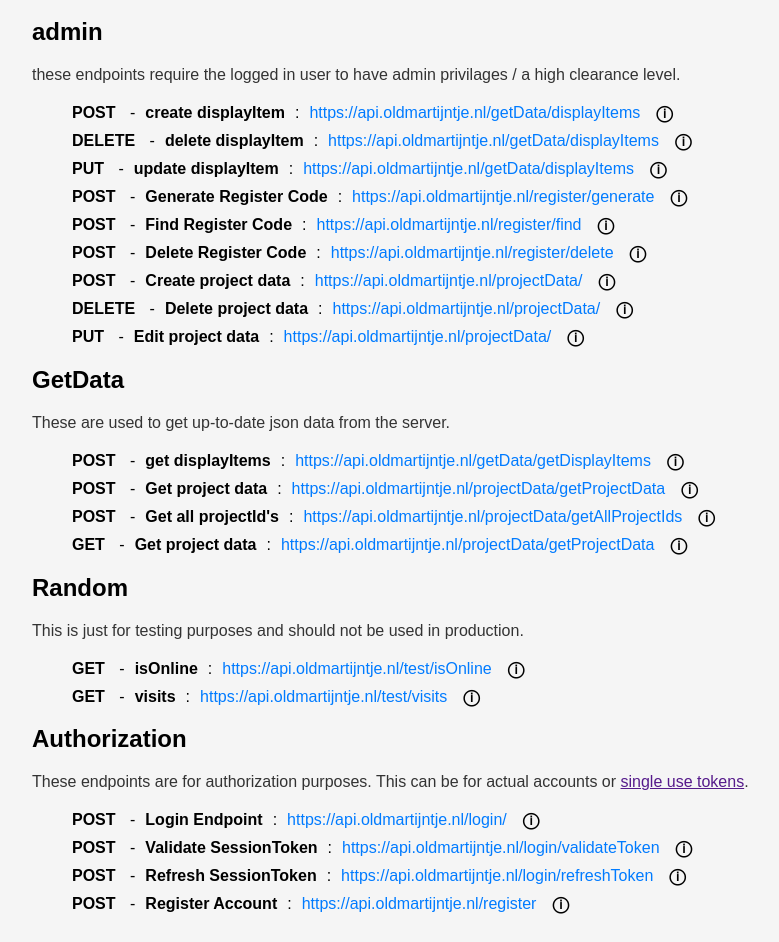
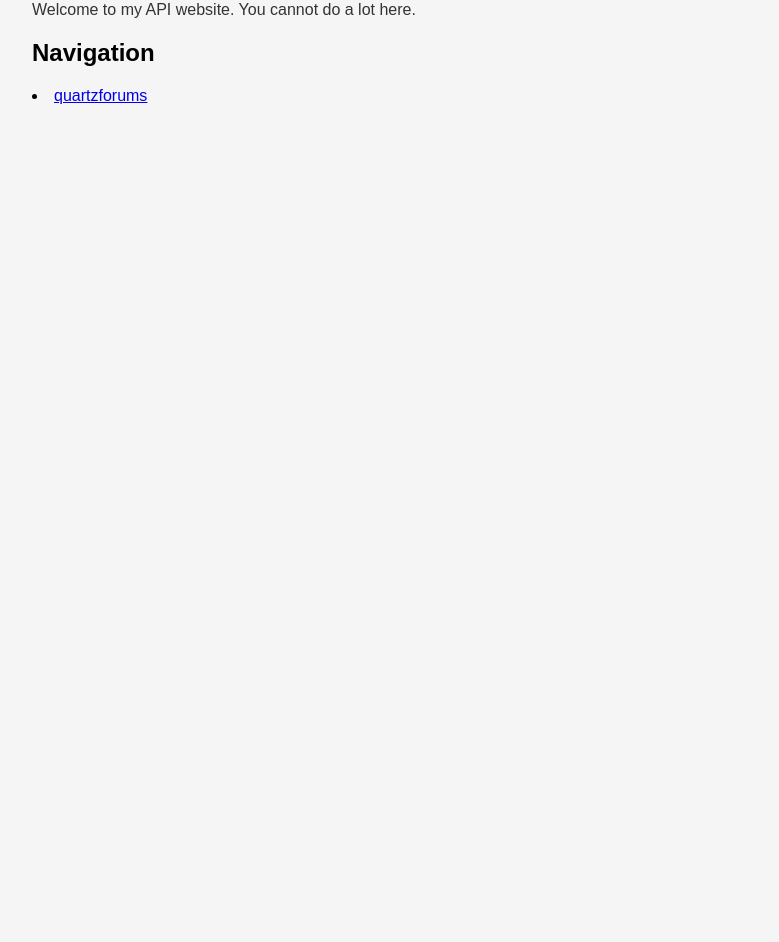
Before and after one commit to oldmartijntje/oldmartijntje.nl-api, a website: page homepage/index.html in a window 1280 px wide. Shown: the part 300-1242 px from the top of the page, without its empty margins (108-887 px from the left). After the commit the page ends 800 px from the top, so only its background shows below. Drawn offline with Linux system fonts and the light colour scheme.

Commit message:
update the index

```diff
--- a/homepage/index.html
+++ b/homepage/index.html
@@ -19,7 +19,7 @@
 <body>
     <header class="header">
         <div class="container">
-            <h1><a href="https://oldmartijntje.nl" class="logo">OldMartijntje.nl</a></h1>
+            <h1 class="center"><a href="https://oldmartijntje.nl" class="logo">OldMartijntje.nl</a></h1>
             <nav class="navigation">
                 <ul>
                     <li><a href="https://docs.oldmartijntje.nl">Digital Garden</a></li>
@@ -31,15 +31,17 @@
 
     <main class="main">
         <div class="container">
-            <h1>API Endpoints</h1>
-            <p>Welcome to my developer portal! Here you'll find all the information you need to integrate with my
-                API.<br></p>
+            <h1>API INDEX</h1>
+            <p>
+                Welcome to my API website. You cannot do a lot here.
+
             </p>
-            <ul id="api-list"></ul>
+            <h2>Navigation</h2>
+            <lu>
+                <li><a href="quartzforums/">quartzforums</a></li>
+            </lu>
         </div>
     </main>
-
-    <script src="./script.js"></script>
 </body>
 
 </html>
--- a/homepage/script.js
+++ /dev/null
@@ -1,191 +0,0 @@
-const endpoints = [
-    {
-        name: 'create displayItem',
-        url: 'https://api.oldmartijntje.nl/getData/displayItems',
-        type: 'POST',
-        header: 'admin',
-        hoverText: 'This endpoint is used to create a new displayItem.',
-    },
-    {
-        name: 'delete displayItem',
-        url: 'https://api.oldmartijntje.nl/getData/displayItems',
-        type: 'DELETE',
-        header: 'admin',
-        hoverText: 'This endpoint is used to delete a displayItem.',
-    },
-    {
-        name: 'update displayItem',
-        url: 'https://api.oldmartijntje.nl/getData/displayItems',
-        type: 'PUT',
-        header: 'admin',
-        hoverText: 'This endpoint is used to update a displayItem.',
-    },
-    {
-        name: 'get displayItems',
-        url: 'https://api.oldmartijntje.nl/getData/getDisplayItems',
-        type: 'POST',
-        header: 'GetData',
-        hoverText: 'This endpoint is used to get all my displayItems.',
-    },
-    {
-        name: 'isOnline',
-        url: 'https://api.oldmartijntje.nl/test/isOnline',
-        type: 'GET',
-        header: 'Random',
-        hoverText: 'This endpoint is used to check if the server is online.',
-    },
-    {
-        name: 'visits',
-        url: 'https://api.oldmartijntje.nl/test/visits',
-        type: 'GET',
-        header: 'Random',
-        hoverText: 'This endpoint is used to check how many times the server has been visited.',
-    },
-    {
-        name: 'Login Endpoint',
-        url: 'https://api.oldmartijntje.nl/login/',
-        type: 'POST',
-        header: 'Authorization',
-        hoverText: 'This endpoint is used to login to the server. It requires a username and password.',
-    },
-    {
-        name: 'Validate SessionToken',
-        url: 'https://api.oldmartijntje.nl/login/validateToken',
-        type: 'POST',
-        header: 'Authorization',
-        hoverText: 'This endpoint is used to check if a session token is still valid. Does require a username and sessiontoken.',
-    },
-    {
-        name: 'Refresh SessionToken',
-        url: 'https://api.oldmartijntje.nl/login/refreshToken',
-        type: 'POST',
-        header: 'Authorization',
-        hoverText: 'This endpoint is used to get a new sessiontoken with an old one.',
-    },
-    {
-        name: 'Register Account',
-        url: 'https://api.oldmartijntje.nl/register',
-        type: 'POST',
-        header: 'Authorization',
-        hoverText: 'This endpoint is used to create an account with a registration code.',
-    },
-    {
-        name: 'Generate Register Code',
-        url: 'https://api.oldmartijntje.nl/register/generate',
-        type: 'POST',
-        header: 'admin',
-        hoverText: 'This endpoint is used to create a registration code.',
-    },
-    {
-        name: 'Find Register Code',
-        url: 'https://api.oldmartijntje.nl/register/find',
-        type: 'POST',
-        header: 'admin',
-        hoverText: 'This endpoint is used to find all usable registration codes.',
-    },
-    {
-        name: 'Delete Register Code',
-        url: 'https://api.oldmartijntje.nl/register/delete',
-        type: 'POST',
-        header: 'admin',
-        hoverText: 'This endpoint is used to delete a registration code.',
-    },
-    {
-        name: 'Get project data',
-        url: 'https://api.oldmartijntje.nl/projectData/getProjectData',
-        type: 'POST',
-        header: 'GetData',
-        hoverText: 'This endpoint is used to get all the data from a specific project.',
-    },
-    {
-        name: 'Get all projectId\'s',
-        url: 'https://api.oldmartijntje.nl/projectData/getAllProjectIds',
-        type: 'POST',
-        header: 'GetData',
-        hoverText: 'This endpoint is used to get all the projectId\'s.',
-    },
-    {
-        name: 'Create project data',
-        url: 'https://api.oldmartijntje.nl/projectData/',
-        type: 'POST',
-        header: 'admin',
-        hoverText: 'This endpoint is used to create a new projectData object.',
-    },
-    {
-        name: 'Delete project data',
-        url: 'https://api.oldmartijntje.nl/projectData/',
-        type: 'DELETE',
-        header: 'admin',
-        hoverText: 'This endpoint is used to delete a projectData object.',
-    },
-    {
-        name: 'Edit project data',
-        url: 'https://api.oldmartijntje.nl/projectData/',
-        type: 'PUT',
-        header: 'admin',
-        hoverText: 'This endpoint is used to edit a projectData object.',
-    },
-    {
-        name: 'Get project data',
-        url: 'https://api.oldmartijntje.nl/projectData/getProjectData',
-        type: 'GET',
-        header: 'GetData',
-        hoverText: 'This endpoint is used to get all the data from a specific project (unauth only).',
-    },
-];
-
-const tabInfo = {
-    "user": "these endpoints require the user to be logged in. And currently I am the only one with an account.",
-    "admin": "these endpoints require the logged in user to have admin privilages / a high clearance level.",
-    "Random": "This is just for testing purposes and should not be used in production.",
-    "GetData": "These are used to get up-to-date json data from the server.",
-    "Authorization": "These endpoints are for authorization purposes. This can be for actual accounts or <a href=''>single use tokens</a>."
-}
-
-const apiList = document.getElementById('api-list');
-
-function addEndpoint(name, url, type, header, hoverText) {
-    const headerElement = document.getElementById(header);
-
-    if (headerElement) {
-        const headerElementList = document.getElementById(`${header}-list`);
-        // Header already exists, append to it
-        const listItem = document.createElement('li');
-        listItem.innerHTML = `<span><b>${type}</b> - </span><span><b>${name}</b>: </span><a href="${url}">${url}</a><b style="cursor:pointer" class="icon" title="${hoverText}" onclick="alert('${hoverText}')">ⓘ</b>`;
-
-        headerElementList.appendChild(listItem);
-    } else {
-        // Create a new header and list
-        const headerElement = document.createElement('div');
-        const headerInfoElement = document.createElement('div');
-        const headerHeaderElement = document.createElement('h2');
-        headerElement.id = header;
-        headerHeaderElement.textContent = header;
-        apiList.appendChild(headerElement);
-        headerElement.appendChild(headerHeaderElement);
-
-        headerInfoElement.id = `${header}-info`;
-        headerElement.appendChild(headerInfoElement);
-
-        const list = document.createElement('ul');
-        list.id = `${header}-list`;
-        headerElement.appendChild(list);
-
-        const listItem = document.createElement('li');
-        listItem.innerHTML = `<span><b>${type}</b> - </span><span><b>${name}</b>: </span><a href="${url}">${url}</a><b style="cursor:pointer" class="icon" title="${hoverText}" onclick="alert('${hoverText}')">ⓘ</b>`;
-        list.appendChild(listItem);
-    }
-}
-
-for (const endpoint of endpoints) {
-    addEndpoint(endpoint.name, endpoint.url, endpoint.type, endpoint.header, endpoint.hoverText);
-}
-
-for (const header in tabInfo) {
-    const headerElement = document.getElementById(`${header}-info`);
-    if (headerElement) {
-        const headerInfoElement = document.createElement('p');
-        headerInfoElement.innerHTML = tabInfo[header];
-        headerElement.appendChild(headerInfoElement);
-    }
-}
--- a/homepage/style.css
+++ b/homepage/style.css
@@ -89,7 +89,7 @@ nav ul:first-child {
     margin-left: 20px
 }
 
-.container h1 {
+.container .center {
     text-align: center;
     margin-top: 0;
 }
```
